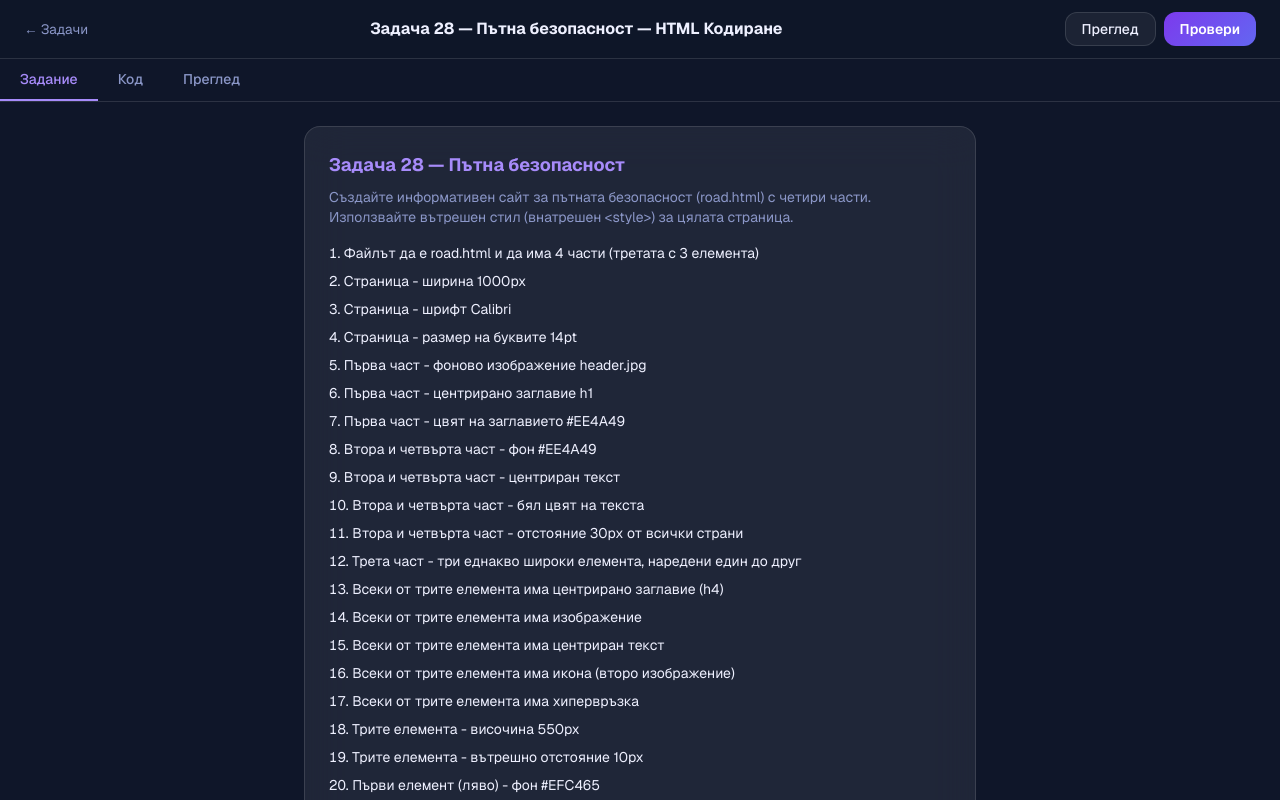
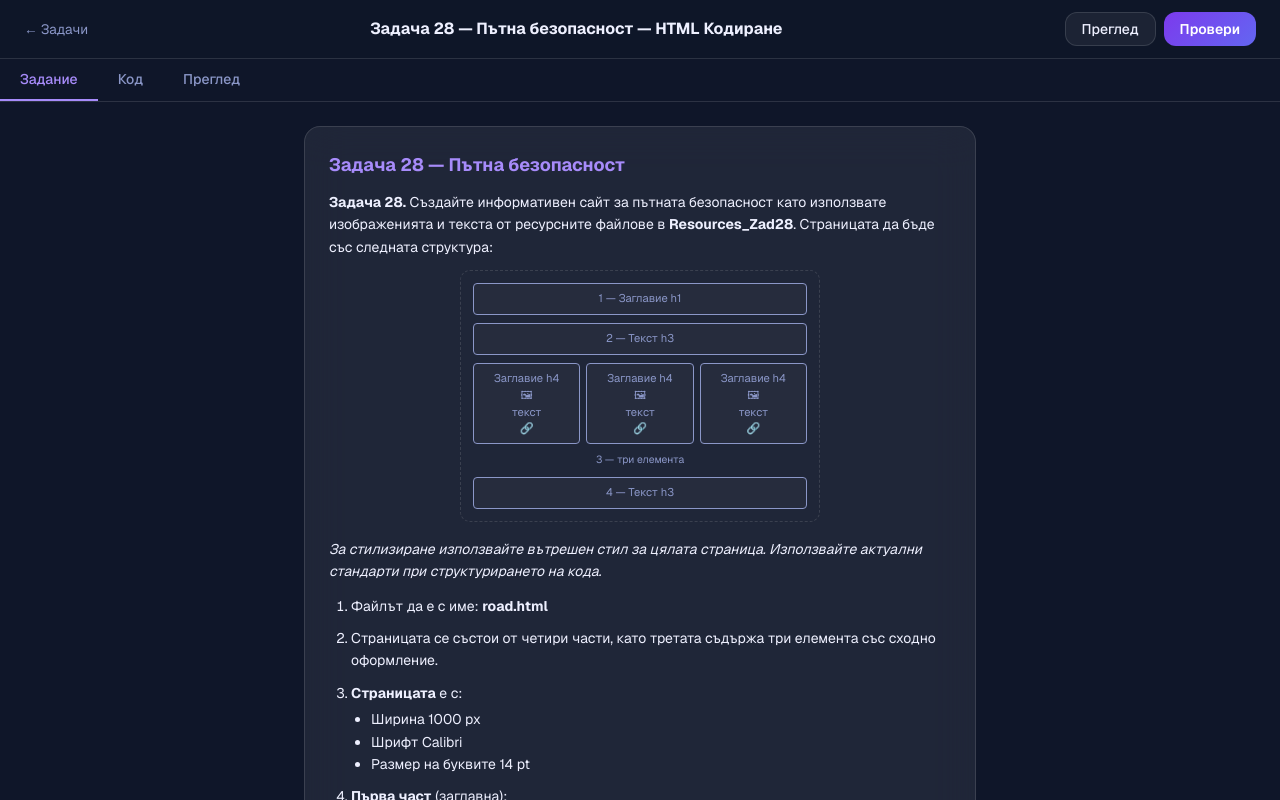
Before and after one commit to Debatedd/dzi-it, a Next.js app in the folder app/: page /html-task in a window 1280 px wide. Both pictures are taken after a click on the button 640 px from the left and 297 px from the top of the page. Shown: the top 800 px of the page. Built offline with nearby package versions, Linux system fonts and the light colour scheme.

Commit message:
html-task: format Patna bezopasnost brief like exam (wireframe + hierarchical numbering)

```diff
--- a/app/app/html-task/page.tsx
+++ b/app/app/html-task/page.tsx
@@ -1,6 +1,6 @@
 "use client";
 
-import { useRef, useState } from "react";
+import { useRef, useState, type ReactNode } from "react";
 import Link from "next/link";
 
 interface CheckResult {
@@ -15,6 +15,7 @@ interface Task {
   year: string;
   description: string;
   requirements: string[];
+  brief?: ReactNode;
   starter: string;
   runChecks: (doc: Document, containerW: number) => CheckResult[];
 }
@@ -138,7 +139,110 @@ const TASKS: Task[] = [
     id: "zad28-2025aug",
     title: "Задача 28 — Пътна безопасност",
     year: "ДЗИ 2025 (август)",
-    description: "Създайте информативен сайт за пътната безопасност (road.html) с четири части. Използвайте вътрешен стил (внатрешен <style>) за цялата страница.",
+    description: "Създайте информативен сайт за пътната безопасност (road.html) с четири части. Използвайте вътрешен стил (вътрешен <style>) за цялата страница.",
+    brief: (() => {
+      const wireBox: React.CSSProperties = {
+        border: "1px solid var(--muted)",
+        borderRadius: 4,
+        textAlign: "center",
+        fontSize: "0.7rem",
+        color: "var(--muted)",
+        padding: "6px 4px",
+        background: "rgba(255,255,255,0.03)",
+      };
+      return (
+        <>
+          <p style={{ marginBottom: 12 }}>
+            <b>Задача 28.</b> Създайте информативен сайт за пътната безопасност като използвате
+            изображенията и текста от ресурсните файлове в <b>Resources_Zad28</b>. Страницата да бъде
+            със следната структура:
+          </p>
+
+          {/* ── Wireframe на структурата ── */}
+          <div
+            style={{
+              maxWidth: 360,
+              margin: "0 auto 16px",
+              display: "flex",
+              flexDirection: "column",
+              gap: 8,
+              padding: 12,
+              border: "1px dashed var(--border)",
+              borderRadius: 10,
+            }}
+          >
+            <div style={wireBox}>1 &mdash; Заглавие h1</div>
+            <div style={wireBox}>2 &mdash; Текст h3</div>
+            <div style={{ display: "grid", gridTemplateColumns: "1fr 1fr 1fr", gap: 6 }}>
+              {[1, 2, 3].map((n) => (
+                <div key={n} style={{ ...wireBox, lineHeight: 1.5 }}>
+                  Заглавие h4
+                  <br />🖼<br />текст<br />🔗
+                </div>
+              ))}
+            </div>
+            <div style={{ textAlign: "center", fontSize: "0.65rem", color: "var(--muted)" }}>3 &mdash; три елемента</div>
+            <div style={wireBox}>4 &mdash; Текст h3</div>
+          </div>
+
+          <p style={{ marginBottom: 12, fontStyle: "italic" }}>
+            За стилизиране използвайте вътрешен стил за цялата страница. Използвайте актуални
+            стандарти при структурирането на кода.
+          </p>
+
+          <ol style={{ listStyle: "decimal", paddingLeft: 22, display: "flex", flexDirection: "column", gap: 10 }}>
+            <li>Файлът да е с име: <b>road.html</b></li>
+            <li>Страницата се състои от четири части, като третата съдържа три елемента със сходно оформление.</li>
+            <li>
+              <b>Страницата</b> е с:
+              <ul style={{ listStyle: "disc", paddingLeft: 20, marginTop: 4 }}>
+                <li>Ширина 1000 px</li>
+                <li>Шрифт Calibri</li>
+                <li>Размер на буквите 14 pt</li>
+              </ul>
+            </li>
+            <li>
+              <b>Първа част</b> (заглавна):
+              <ul style={{ listStyle: "disc", paddingLeft: 20, marginTop: 4 }}>
+                <li>съдържа центрирано заглавие (налично в текстовия документ) с цвят: <b>#EE4A49</b></li>
+                <li>за фон има изображение &mdash; <b>header.jpg</b></li>
+              </ul>
+            </li>
+            <li>
+              <b>Втората и четвъртата част</b> са еднотипно оформени:
+              <ul style={{ listStyle: "disc", paddingLeft: 20, marginTop: 4 }}>
+                <li>с фон <b>#EE4A49</b></li>
+                <li>центриран текст с бял цвят</li>
+                <li>отстояние от текста до рамките на секцията 30 px от всички страни</li>
+              </ul>
+            </li>
+            <li>
+              <b>Третата част</b> съдържа три сходно оформени елемента, като всеки от тях е с еднаква
+              ширина и са разположени един до друг.
+              <ul style={{ listStyle: "none", paddingLeft: 8, marginTop: 6, display: "flex", flexDirection: "column", gap: 6 }}>
+                <li>
+                  <b>6.1.</b> Всеки от тези елементи съдържа:
+                  <ul style={{ listStyle: "disc", paddingLeft: 20, marginTop: 4 }}>
+                    <li>центрирано заглавие</li>
+                    <li>изображение</li>
+                    <li>центриран текст</li>
+                    <li>изображение тип икона</li>
+                    <li>хипервръзка</li>
+                  </ul>
+                </li>
+                <li><b>6.2.</b> Височината на елементите е 550 px. Поставете отстояние на съдържанието до външната рамка на елементите 10 px.</li>
+                <li><b>6.3.</b> Фоновете на всеки от елементите са съответно следните: <b>#EFC465</b>, <b>#D5D9F4</b>, <b>#BCDF95</b>.</li>
+              </ul>
+            </li>
+          </ol>
+
+          <p style={{ marginTop: 14, color: "var(--muted)", fontSize: "0.85rem" }}>
+            Създайте архив, включващ създадената страница и използваните изображения, с име{" "}
+            <b>it_25.08.2025_zad28.zip</b> и го прикачете в изпитната система.
+          </p>
+        </>
+      );
+    })(),
     requirements: [
       "Файлът да е road.html и да има 4 части (третата с 3 елемента)",
       "Страница - ширина 1000px",
@@ -358,13 +462,19 @@ function TaskEditor({ task, onBack }: { task: Task; onBack: () => void }) {
         {tab === "task" && (
           <div className="flex-1 overflow-y-auto p-6" style={{ maxWidth: 720, margin: "0 auto" }}>
             <div className="glass rounded-2xl p-6" style={{ border: "1px solid var(--border)" }}>
-              <h2 className="font-bold text-lg mb-2" style={{ color: "var(--accent)" }}>{task.title}</h2>
+              <h2 className="font-bold text-lg mb-3" style={{ color: "var(--accent)" }}>{task.title}</h2>
+              {task.brief ? (
+                <div className="text-sm" style={{ color: "var(--text)", lineHeight: 1.6 }}>{task.brief}</div>
+              ) : (
+                <>
                   <p className="mb-4 text-sm" style={{ color: "var(--muted)" }}>{task.description}</p>
                   <ol className="space-y-2 text-sm list-decimal list-inside" style={{ color: "var(--text)" }}>
                     {task.requirements.map((req, i) => (
                       <li key={i}>{req}</li>
                     ))}
                   </ol>
+                </>
+              )}
             </div>
 
             {results && (
```
Lines whose indentation alone changed are shown as unchanged.
